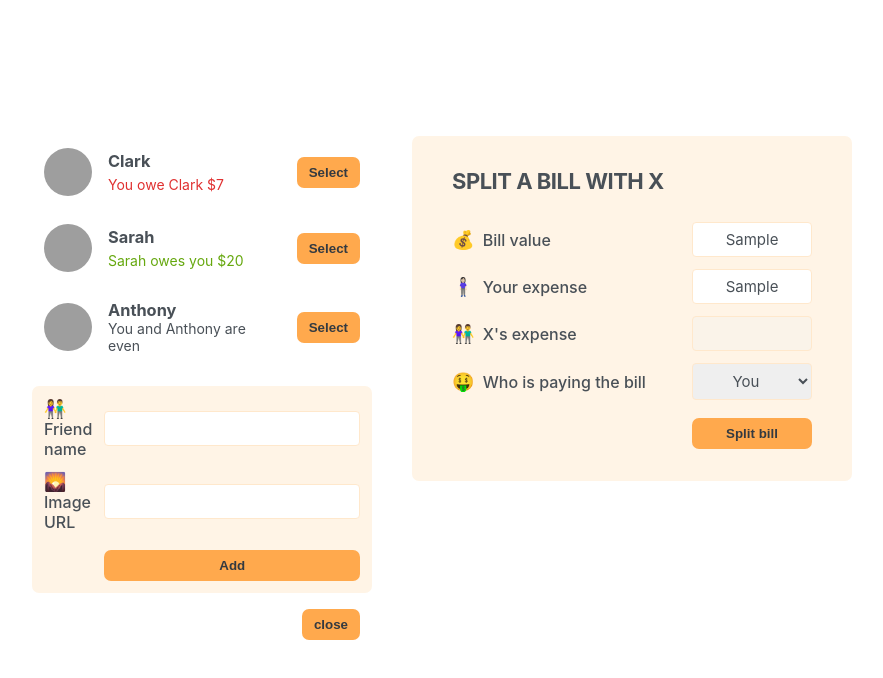
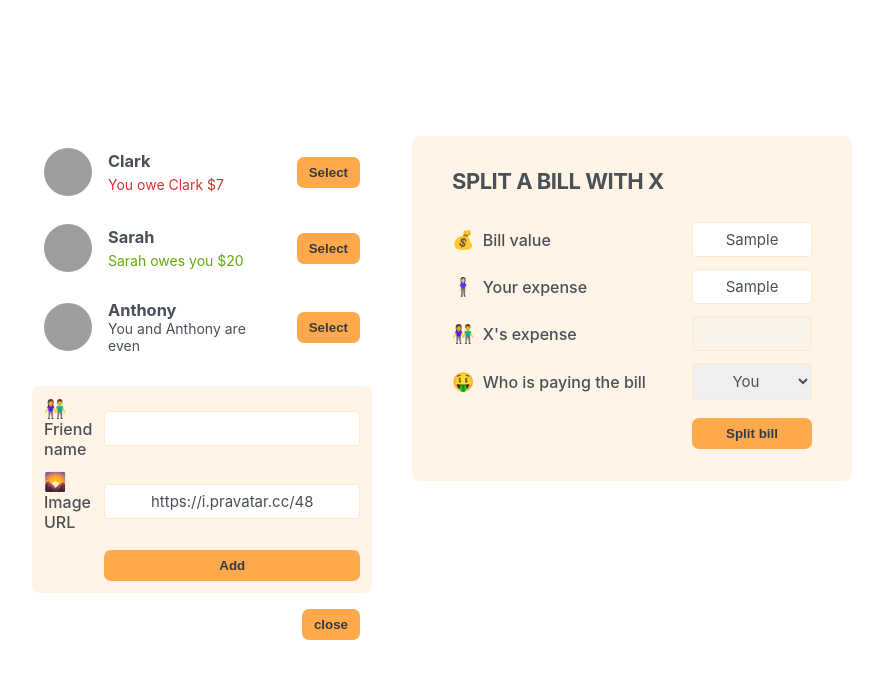
Before and after one commit to ananotopuria/eat-n-split, a React (Create React App) app: page / in a window 1280 px wide. Both pictures are taken after typing "Sample", "Sample" into the empty fields and a click on the button "Add friend". Shown: the top 678 px of the page, without its empty margins (198-1081 px from the left). Built offline with nearby package versions, Linux system fonts and the light colour scheme; grey boxes are pictures that could not be loaded.

Commit message:
feat: add a new friend

```diff
--- a/src/App.js
+++ b/src/App.js
@@ -30,25 +30,31 @@
 }
 
 export default function App() {
+  const [friends, setFriends] = useState(initialFriends);
   const [showAddFriend, setShowAddFriend] = useState(false);
   function handleShowAddFriend() {
     setShowAddFriend((show) => !show);
   }
+
+  function handleAddFriend(friend) {
+    setFriends((friends) => [...friends, friend]);
+    setShowAddFriend(false);
+  }
   return (
     <div className="app">
       <div className="sidebar">
-        <FriendsList />
-        {showAddFriend && <FormAddFriend />}
-        <Button onClick={handleShowAddFriend}>{showAddFriend ? "close" : "Add friend"}</Button>
+        <FriendsList friends={friends} />
+        {showAddFriend && <FormAddFriend onAddFriend={handleAddFriend} />}
+        <Button onClick={handleShowAddFriend}>
+          {showAddFriend ? "close" : "Add friend"}
+        </Button>
       </div>
       <FormSplitBill />
     </div>
   );
 }
 
-function FriendsList() {
-  const friends = initialFriends;
-
+function FriendsList({ friends }) {
   return (
     <ul>
       {friends.map((friend) => (
@@ -80,13 +86,39 @@
   );
 }
 
-function FormAddFriend() {
+function FormAddFriend({ onAddFriend }) {
+  const [name, setName] = useState("");
+  const [image, setImage] = useState("https://i.pravatar.cc/48");
+
+  function handleSubmit(e) {
+    e.preventDefault();
+    if (!name || !image) return;
+    const id = crypto.randomUUID();
+    const newFriend = {
+      id,
+      name,
+      image: `${image}?=${id}`,
+      balance: 0,
+    };
+    onAddFriend(newFriend);
+
+    setName("");
+    setImage("https://i.pravatar.cc/48");
+  }
   return (
-    <form className="form-add-friend">
+    <form className="form-add-friend" onSubmit={handleSubmit}>
       <label>👫 Friend name</label>
-      <input type="text" />
+      <input
+        type="text"
+        value={name}
+        onChange={(e) => setName(e.target.value)}
+      />
       <label>🌄 Image URL</label>
-      <input type="text" />
+      <input
+        type="text"
+        value={image}
+        onChange={(e) => setImage(e.target.value)}
+      />
       <Button>Add</Button>
     </form>
   );
```
